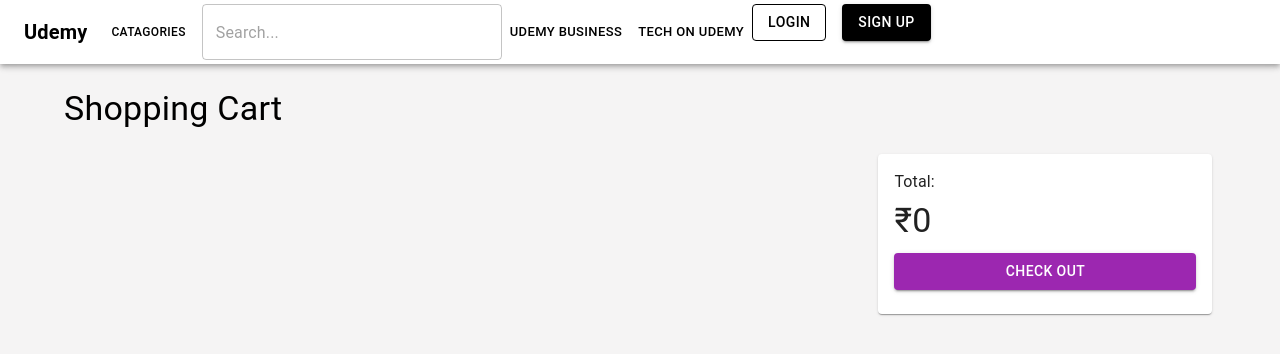
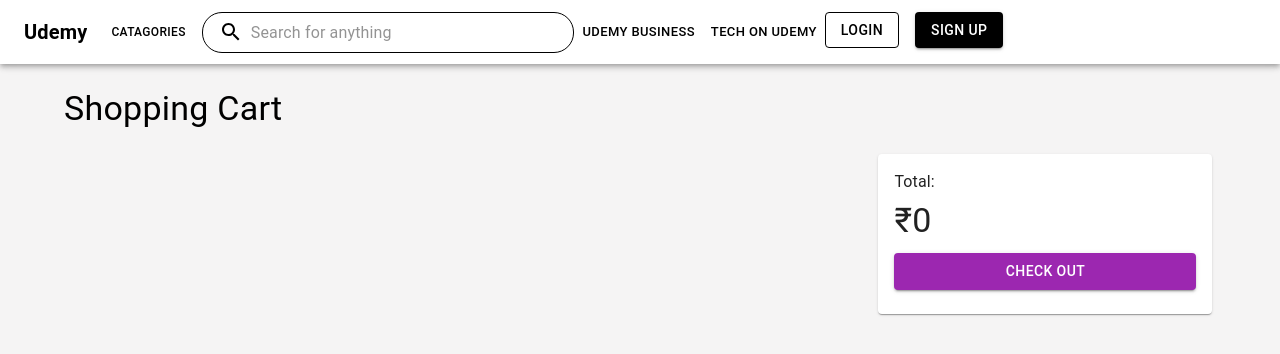
Before and after one commit to Sourav12061999/udemy-clone, a React (Create React App) app: page /cart in a window 1280 px wide. Shown: the top 354 px of the page. Built offline with nearby package versions, Linux system fonts and the light colour scheme.

Commit message:
course page error fixed

```diff
--- a/src/Components/Navbar/Navbar.jsx
+++ b/src/Components/Navbar/Navbar.jsx
@@ -2,7 +2,6 @@
 import AppBar from "@mui/material/AppBar";
 import Box from "@mui/material/Box";
 import Toolbar from "@mui/material/Toolbar";
-import IconButton from "@mui/material/IconButton";
 import Typography from "@mui/material/Typography";
 import Container from "@mui/material/Container";
 import Button from "@mui/material/Button";
@@ -19,8 +18,6 @@
   // Destructuring the styles
   const { logo, extraButtons, hoverPink } = styles;
   const [catagoryOpen, setCatagoryOpen] = useState(false);
-  const [searchOpen, setsearchOpen] = useState(false);
-  const [searchParams, setSearchParams] = useState(null);
   return (
     <>
       <AppBar position="static" color="inherit" sx={{ mb: 0.5 }}>
@@ -45,11 +42,7 @@
               >
                 Catagories
               </Button>
-              <Search
-                size={"35ch"}
-                searchOpen={searchOpen}
-                setsearchOpen={setsearchOpen}
-              />
+              <Search size={"35ch"} />
               <Button
                 sx={{
                   color: "black",
--- a/src/Components/Navbar/Search.jsx
+++ b/src/Components/Navbar/Search.jsx
@@ -1,13 +1,12 @@
 import { styled, alpha } from "@mui/material/styles";
 import SearchIcon from "@mui/icons-material/Search";
-import Autocomplete, { createFilterOptions } from "@mui/material/Autocomplete";
-import TextField from "@mui/material/TextField";
 import React from "react";
-import { useState } from "react";
-function Search({ size, cont, searchOpen, setsearchOpen }) {
+import InputBase from "@mui/material/InputBase";
+function Search({ size }) {
   const Searchbox = styled("div")(({ theme }) => ({
     position: "relative",
     borderRadius: 20,
+    border: "1px solid black",
     backgroundColor: alpha(theme.palette.common.white, 0.15),
     "&:hover": {
       backgroundColor: alpha(theme.palette.common.white, 0.25),
@@ -19,66 +18,37 @@
       width: "auto",
     },
   }));
-  const filter = createFilterOptions();
-  const [value, setValue] = useState(null);
+  const SearchIconWrapper = styled("div")(({ theme }) => ({
+    padding: theme.spacing(0, 2),
+    height: "100%",
+    position: "absolute",
+    pointerEvents: "none",
+    display: "flex",
+    alignItems: "center",
+    justifyContent: "center",
+  }));
+  const StyledInputBase = styled(InputBase)(({ theme }) => ({
+    color: "inherit",
+    "& .MuiInputBase-input": {
+      padding: theme.spacing(1, 1, 1, 0),
+      // vertical padding + font size from searchIcon
+      paddingLeft: `calc(1em + ${theme.spacing(4)})`,
+      transition: theme.transitions.create("width"),
+      width: "100%",
+      [theme.breakpoints.up("sm")]: {
+        width: size,
+      },
+    },
+  }));
   return (
     <>
       <Searchbox>
-        <Autocomplete
-          value={value}
-          onChange={(event, newValue) => {
-            if (typeof newValue === "string") {
-              setValue({
-                title: newValue,
-              });
-            } else if (newValue && newValue.inputValue) {
-              // Create a new value from the user input
-              setValue({
-                title: newValue.inputValue,
-              });
-            } else {
-              setValue(newValue);
-            }
-          }}
-          // filterOptions={(options, params) => {
-          //   const filtered = filter(options, params);
-
-          //   const { inputValue } = params;
-          //   // Suggest the creation of a new value
-          //   const isExisting = options.some(
-          //     (option) => inputValue === option.title
-          //   );
-          //   if (inputValue !== "" && !isExisting) {
-          //     filtered.push({
-          //       inputValue,
-          //       title: `Add "${inputValue}"`,
-          //     });
-          //   }
-          //   return filtered;
-          // }}
-          selectOnFocus
-          clearOnBlur
-          handleHomeEndKeys
-          id="free-solo-with-text-demo"
-          options={top100Films}
-          getOptionLabel={(option) => {
-            // // Value selected with enter, right from the input
-            // if (typeof option === "string") {
-            //   return option;
-            // }
-            // // Add "xxx" option created dynamically
-            // if (option.inputValue) {
-            //   return option.inputValue;
-            // }
-            // // Regular option
-            return option.title;
-          }}
-          renderOption={(props, option) => <li {...props}>{option.title}</li>}
-          sx={{ width: 300 }}
-          freeSolo
-          renderInput={(params) => (
-            <TextField {...params} placeholder={"Search..."} />
-          )}
+        <SearchIconWrapper>
+          <SearchIcon />
+        </SearchIconWrapper>
+        <StyledInputBase
+          placeholder={"Search for anything"}
+          inputProps={{ "aria-label": "search" }}
         />
       </Searchbox>
     </>
--- a/src/Pages/Course/Components/Contentcard.jsx
+++ b/src/Pages/Course/Components/Contentcard.jsx
@@ -12,8 +12,10 @@
 import { BsPhoneFill } from "react-icons/bs";
 import { SiPytest } from "react-icons/si";
 import useUpdatecart from "../../../Hooks/useUpdatecart";
-function Contentcard({ price, data, course_id }) {
-  const update_cart = useUpdatecart();
+import Snackbarcomp from "../../../Components/Snackbar/Snackbarcomp";
+function Contentcard({ price, data, course_id, courseID }) {
+  const { snackbarState, openSnackbar, setOpenSnackbar, update_cart } =
+    useUpdatecart();
   const icons = [
     MdVideoLabel,
     MdOutlineContactPage,
@@ -24,6 +26,7 @@
     GrAchievement,
   ];
   return (
+    <>
       <Card sx={contentcard.card}>
         <CardContent>
           <Typography variant="h5" sx={{ fontWeight: 600, mb: 2 }}>
@@ -31,7 +34,8 @@
           </Typography>
           <Button
             onClick={() => {
-            update_cart(course_id);
+              update_cart(courseID);
+              console.log("OK");
             }}
             color="secondary"
             fullWidth
@@ -42,7 +46,9 @@
           <Button sx={{ mt: 1, mb: 3 }} fullWidth variant="outlined">
             Buy Now
           </Button>
-        <Typography sx={{ fontWeight: 800 }}>This Course Includes:</Typography>
+          <Typography sx={{ fontWeight: 800 }}>
+            This Course Includes:
+          </Typography>
           <List>
             {data?.map((el, i) => {
               let Icon = icons[i];
@@ -58,6 +64,13 @@
           </List>
         </CardContent>
       </Card>
+      <Snackbarcomp
+        open={openSnackbar}
+        setOpen={setOpenSnackbar}
+        note={snackbarState.note}
+        severity={snackbarState.severity}
+      />
+    </>
   );
 }
 
--- a/src/Pages/Course/Components/Similar.jsx
+++ b/src/Pages/Course/Components/Similar.jsx
@@ -6,15 +6,18 @@
 import CourseCard from "../../../Components/Course-Card/CourseCard";
 import Skeletoncard from "../../../Components/Course-Card/Skeletoncard";
 import Grid from "@mui/material/Grid";
-function Similar() {
+function Similar({ setcourseID, course_id }) {
   const [similarData, setsimilarData] = useState([]);
   const { course } = useParams();
   useEffect(() => {
     fetch(`${url}/CourseCard/getCards/courseId=${course}`)
       .then((res) => res.json())
       .then((res) => {
-        setsimilarData(res);
-        console.log(res);
+        let arr = res.filter((el) => {
+          if (el.course_id == course_id) setcourseID(el._id);
+          return el.course_id !== course_id;
+        });
+        setsimilarData(arr);
       })
       .catch((error) => console.error(error));
   }, [course]);
@@ -31,11 +34,11 @@
               return (
                 <Grid
                   item
-                  sx={{ ml: 1, mb: 1 }}
+                  sx={{ ml: 1.3, mb: 1 }}
                   xs={11}
-                  sm={5}
-                  md={3.5}
-                  lg={2.2}
+                  sm={6}
+                  md={4.5}
+                  lg={2.7}
                   key={card._id}
                 >
                   <CourseCard data={card} />
--- a/src/Pages/Course/Course.jsx
+++ b/src/Pages/Course/Course.jsx
@@ -14,6 +14,7 @@
 function Course() {
   const [courseData, setcourseData] = useState({});
   const [open, setOpen] = useState(false);
+  const [courseID, setcourseID] = useState(null);
   const { course } = useParams();
   useEffect(() => {
     setOpen(true);
@@ -59,11 +60,12 @@
                   price={courseData.price}
                   data={courseData.course_includes}
                   course_id={course}
+                  courseID={courseID}
                 />
               </Box>
             </Box>
             <Box sx={{ margin: "auto", mt: 4, width: "90%" }}>
-              <Similar />
+              <Similar course_id={course} setcourseID={setcourseID} />
             </Box>
           </>
         ) : null}
```
Lines whose indentation alone changed are shown as unchanged.
